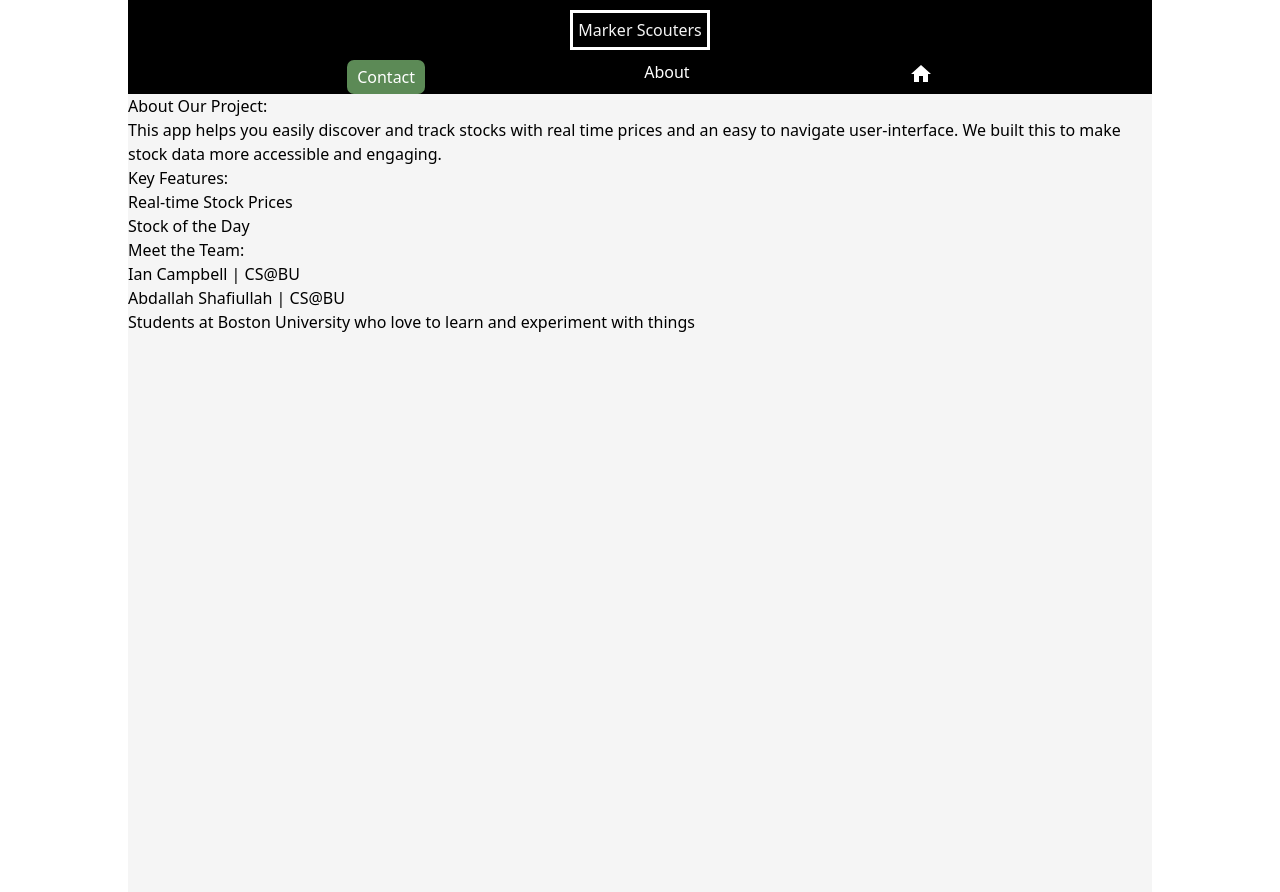
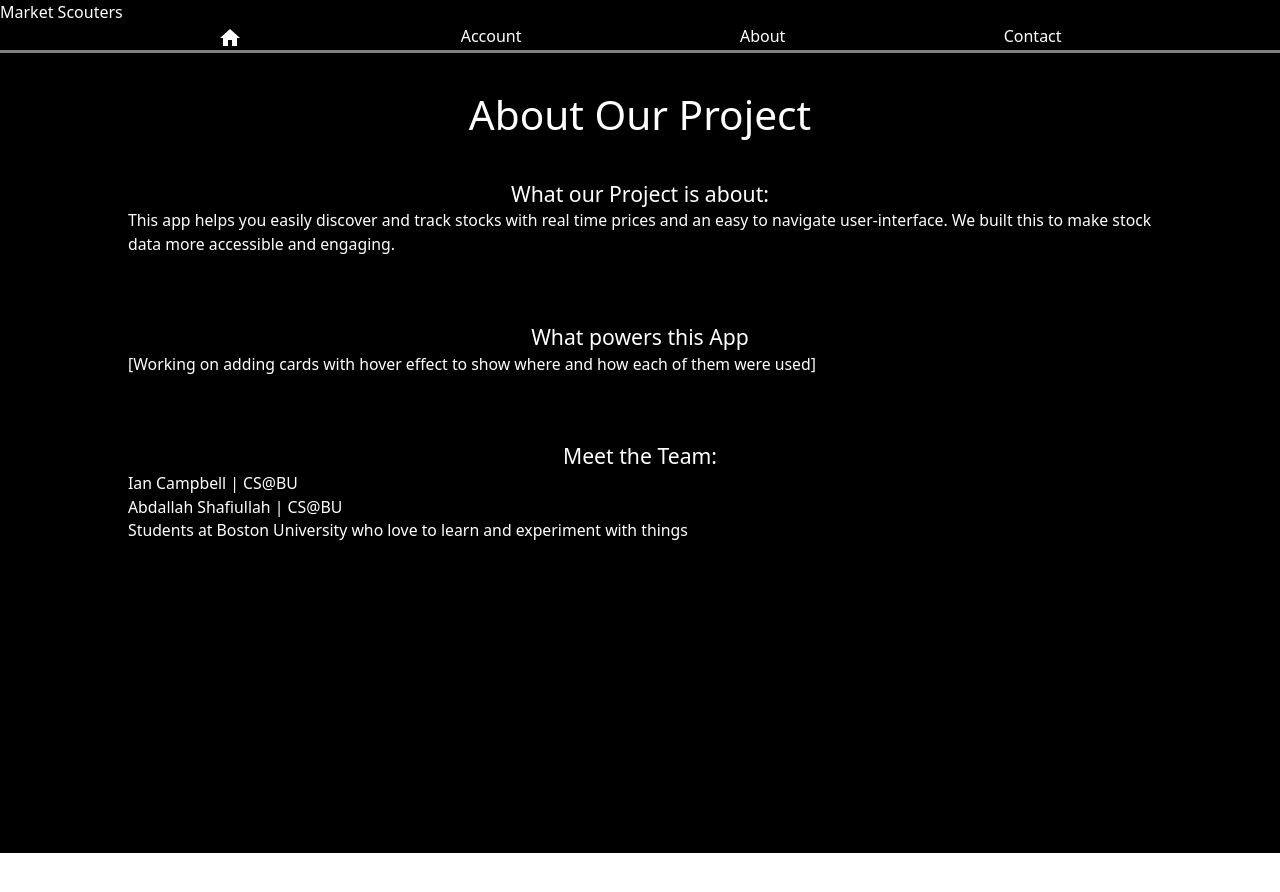
Before and after one commit to iwcbu/finalproject, a Next.js app: page /About in a window 1280 px wide. After the commit the page ends 853 px from the top, so only its background shows below. Built offline with nearby package versions, Linux system fonts and the light colour scheme.

Commit message:
Updated: About, Account, and background colors

```diff
--- /dev/null
+++ b/AccountMockDetails/MockData.json
@@ -0,0 +1,29 @@
+[
+  {
+    "id": "user01",
+    "profile-color": "blue",
+    "username": "Taymaz Davoodi",
+    "email": "taymaz@bu.edu",
+    "password": "hello123"
+  },
+
+  {
+    "id": "user02",
+    "profile-color": "green",
+    "username": "Ian Campbell",
+    "email": "iwc@bu.edu",
+    "password": "bye123"
+  },
+  {
+    "id": "user03",
+    "profile-color": "grey",
+    "username": "Abdallah Shafiullah",
+    "email": "ashafi@bu.edu",
+    "password": "heythere123"
+
+  }
+
+
+
+
+]
--- a/app/About/page.tsx
+++ b/app/About/page.tsx
@@ -1,4 +1,4 @@
-import AboutPageContent from "@/components/AboutPageContent";
+import AboutPageContent from "@/components/AboutPage/AboutPageContent";
 export default function About() {
     return (
         <>
--- /dev/null
+++ b/app/Account/page.tsx
@@ -0,0 +1,14 @@
+
+import AccountsPage from "@/components/AccountPage/AccountsPage";
+export default async function AccountPage(){
+    return(
+        <>
+            <AccountsPage/>
+
+
+
+
+
+        </>
+    );
+}
--- a/app/layout.tsx
+++ b/app/layout.tsx
@@ -2,8 +2,8 @@
 // import { Geist, Geist_Mono } from "next/font/google";
 import "./globals.css";
 import {PageWrapper} from "@/components/GlobalStyledComponents";
-import Header from "@/components/Header";
-import NavBar from "@/components/NavBar";
+
+import NavBar from "@/components/NavBar/NavBar";
 
 //ABDALLAH: I commented these as it is not our code.
 // const geistSans = Geist({
@@ -31,7 +31,7 @@
       <body>
 
       <PageWrapper>{/*Abdallah: Page wrapper is a styled component to contain all the content in. */}
-          <Header/> {/* Abdallah: To Display Header on all pages.*/}
+
 
           <NavBar/> {/* Abdallah: To Display NavBar on all pages.*/}
           {children}
--- /dev/null
+++ b/components/AboutPage/AboutPageContent.tsx
@@ -0,0 +1,79 @@
+"use client"
+import {Container} from "@/components/GlobalStyledComponents";
+import styled from "styled-components";
+
+
+const PageParent=styled.div`
+    color:white;
+    width:80%;
+    margin:0 auto;
+    #Title{
+        text-align: center;
+        margin-top: 2rem;
+        font-size: calc(15px + 2vw);
+    }
+    h1{
+        font-size: calc(2px + 1.5vw);
+        text-align: center;
+    }
+    p{
+        font-size: calc(3px + 1vw);
+    }
+
+`
+
+const AboutDiv=styled.div`
+    margin-top: 2rem;
+    margin-bottom:4rem;
+
+
+`;
+
+const TechCarouselDiv=styled.div`
+
+`;
+
+const TeamDiv=styled.div`
+    margin-top: 4rem;
+
+`;
+export default function AboutPageContent() {
+    return (
+        <Container>
+            <PageParent>
+                <h1 id="Title">About Our Project</h1>
+                <AboutDiv>
+                    <h1>What our Project is about: </h1>
+                    <p>This app helps you easily discover and track stocks with real time prices
+                        and an easy to navigate user-interface. We built this to make stock data
+                        more accessible and engaging.</p>
+
+
+                </AboutDiv>
+
+
+                <TechCarouselDiv>
+                    <h1>What powers this App </h1>
+
+                    <p>[Working on adding cards with hover effect to show where and how each of them were used] </p>
+
+
+
+                </TechCarouselDiv>
+                <TeamDiv>
+                    <h1>Meet the Team: </h1>
+                    <p>Ian Campbell | CS@BU</p>
+                    <p>Abdallah Shafiullah | CS@BU</p>
+                    <p>Students at Boston University who love to learn and experiment with things</p>
+
+
+
+                </TeamDiv>
+
+            </PageParent>
+        </Container>
+    )
+
+
+
+}
--- a/components/AboutPageContent.tsx
+++ /dev/null
@@ -1,26 +0,0 @@
-"use client"
-import {Container} from "@/components/GlobalStyledComponents";
-export default function AboutPageContent() {
-    return (
-        <Container>
-            <h2>About Our Project:</h2>
-            <p>This app helps you easily discover and track stocks with real time prices
-                and an easy to navigate user-interface. We built this to make stock data
-                more accessible and engaging.</p>
-
-            <h3>Key Features: </h3>
-            <ul>
-                <li>Real-time Stock Prices</li>
-                <li>Stock of the Day</li>
-            </ul>
-
-            <h3>Meet the Team: </h3>
-            <p>Ian Campbell | CS@BU</p>
-            <p>Abdallah Shafiullah | CS@BU</p>
-            <p>Students at Boston University who love to learn and experiment with things</p>
-        </Container>
-    )
-
-
-
-}
--- /dev/null
+++ b/components/AccountPage/AccountsPage.tsx
@@ -0,0 +1,103 @@
+"use client"
+//Abdallah: This File has the logic behind displaying content on the Accounts Page
+import MockData from "@/AccountMockDetails/MockData.json";
+import styled from "styled-components";
+import {Container} from "@/components/GlobalStyledComponents";
+
+
+const StyledCard = styled.div`
+    margin:5rem auto;
+    background:linear-gradient(90deg, #000000, #ffffff);
+    box-shadow: 0 0 10px white;
+    display:flex;
+    flex-direction: column;
+    justify-content: flex-start;
+    align-items: center;
+    border-radius: 10px;
+    width:70%;
+    height:50vh;
+    padding:1rem;
+
+    h1{
+        text-align: center;
+        color:white;
+        margin-bottom:3rem;
+
+
+    }
+`;
+const FieldContainer=styled.div`
+
+
+`;
+
+//Abdallah: This is a styled div for pair of label and its value (Ex. Username : Abdallah)
+const Field=styled.div`
+    margin-bottom:1rem;
+    display:flex;
+    flex-direction:column;
+
+`;
+
+//Abdallah: Text Describing what each value is
+const Label=styled.span`
+    color:white;
+`;
+//Abdallah: Values from the mockdata.json from AccountMockDetails are mapped into this
+const Value=styled.span`
+    background-color: white;
+    border-radius: 6px;
+    box-shadow: 0 0 3px white;
+    min-width: 200px;
+
+`;
+
+
+
+
+
+export default function AccountsPage(){
+
+    const data=MockData;
+
+    return(
+        <Container>
+            <StyledCard>
+                <h1>Your Account</h1>
+                {
+                data.slice(0,1).map((info)=>(
+
+                    <FieldContainer key={info.id}>
+                        <Field>
+                            <Label>Username:</Label>
+                            <Value>{info.username}</Value>
+                        </Field>
+
+                        <Field>
+                            <Label>Email:</Label>
+                            <Value>{info.email}</Value>
+                        </Field>
+
+                        <Field>
+                            <Label>Password: </Label>
+                            <Value>{info.password}</Value>
+                        </Field>
+
+
+                    </FieldContainer>
+                    )
+                )
+            }
+            </StyledCard>
+
+
+        </Container>
+
+
+
+        )
+
+
+
+
+}
--- a/components/GlobalStyledComponents.ts
+++ b/components/GlobalStyledComponents.ts
@@ -3,9 +3,9 @@
 
 //Abdallah: This component is used in the layout.tsx to wrap all the content
 export const PageWrapper = styled.div`
-    width: 80vw; //Abdallah: To squeeze the Page
+    width: 100vw; //Abdallah: To squeeze the Page
     margin: 0 auto; //Abdallah: To center the page
-    background-color:whitesmoke;
+    background-color:black;
 `;
 
 
--- a/components/Header.tsx
+++ /dev/null
@@ -1,31 +0,0 @@
-"use client";
-
-import styled from "styled-components";
-
-const HeaderSty = styled.header`
-        height: fit-content;
-        padding: 10px;
-        margin: 0 auto;
-
-        color: whitesmoke;
-        background-color: black;
-
-        h1 {
-            width: fit-content;
-            height: fit-content;
-
-            justify-self: center;
-            padding: 5px;
-            border: 3px white solid;
-        }
-
-`;
-
-export default function Header() {
-    return (
-        <HeaderSty>
-            <h1>Marker Scouters</h1>
-        </HeaderSty>
-    );
-
-}
--- a/components/NavBar.tsx
+++ b/components/NavBar/NavBar.tsx
@@ -5,13 +5,23 @@
 
 const StyledDiv=styled.div`
     background-color: black;
+    border-bottom: 3px solid grey;
+
+`;
+
+const StyledHeader=styled.div`
+    h1{
+        color:white;
+    }
+
+
 
 `;
 
 const StyledUl=styled.ul`
     display:flex;
     flex-direction:row;
-    justify-content:space-evenly;
+    justify-content: space-evenly;
     list-style:none;
 
     a{
@@ -33,15 +43,28 @@
 
 const links=[
     {
+        key:"Home",
+        href:"/",
+        name:<Home />
+
+    },
+    {
+        key:"Account",
+        href:"/Account",
+        name:"Account"
+
+    },
+
+    {
         key: "About",
         href:"/About",
         name:"About"
     },
+
     {
-        key:"Home",
-        href:"/",
-        name:<Home />
-
+        key:"Contact",
+        href:"/Contact",
+        name:"Contact"
     }
 
 ];
@@ -52,11 +75,10 @@
 
     return(
         <StyledDiv>
+            <StyledHeader><h1>Market Scouters</h1></StyledHeader>
             <nav>
                 <StyledUl>
-                    <li key={"Contact"} id="contact">
-                        <Link href={"/Contact"}>Contact</Link>
-                    </li>
+
                     {links.map((link)=>(
                         <li key={link.key}>
                             <Link href={link.href}>{link.name}</Link>
--- a/components/StockDay.tsx
+++ b/components/StockDay.tsx
@@ -15,6 +15,7 @@
 
     justify-content: center;
     align-items: center;
+    border-bottom: 3px solid grey;
 
 
 
--- a/components/StockGrid.tsx
+++ /dev/null
@@ -1,67 +0,0 @@
-"use client"
-//Abdallah:
-// This components function is to map over the database and provide styling to what is being displayed
-//Props is being passed to this component from StockGridFetch
-
-import styled from "styled-components";
-import type {Stock} from "@/interface/StockType";
-
-const StockListDiv=styled.div`
-    display:flex;
-    flex-direction:row;
-    flex-wrap: wrap;
-    justify-content: space-around;
-
-
-`;
-
-const StockDiv=styled.div`
-    border:4px solid white;
-    align-items:center;
-    border-radius:10px;
-
-
-
-    background-color: white;
-
-
-
-`;
-
-
-export default function StockGrid(props: {stocks: Stock[]}) {
-
-    return(
-
-
-
-
-            <StockListDiv>
-                {
-                    props.stocks.slice(0,10).map((stock)=>(
-                        <StockDiv key={stock.symbol}>
-                            <p>Stock Ticker: {stock.symbol}</p>
-                            <p>Company Name: {stock.description}</p>
-                            <p>Stock Type: {stock.type}</p>
-
-                        </StockDiv>
-
-
-
-                    ))
-                }
-
-
-
-
-            </StockListDiv>
-
-
-
-
-    )
-
-
-
-
-}
```
Also changed, not shown: 1 other file (tests, documents, lock files or other folders).
